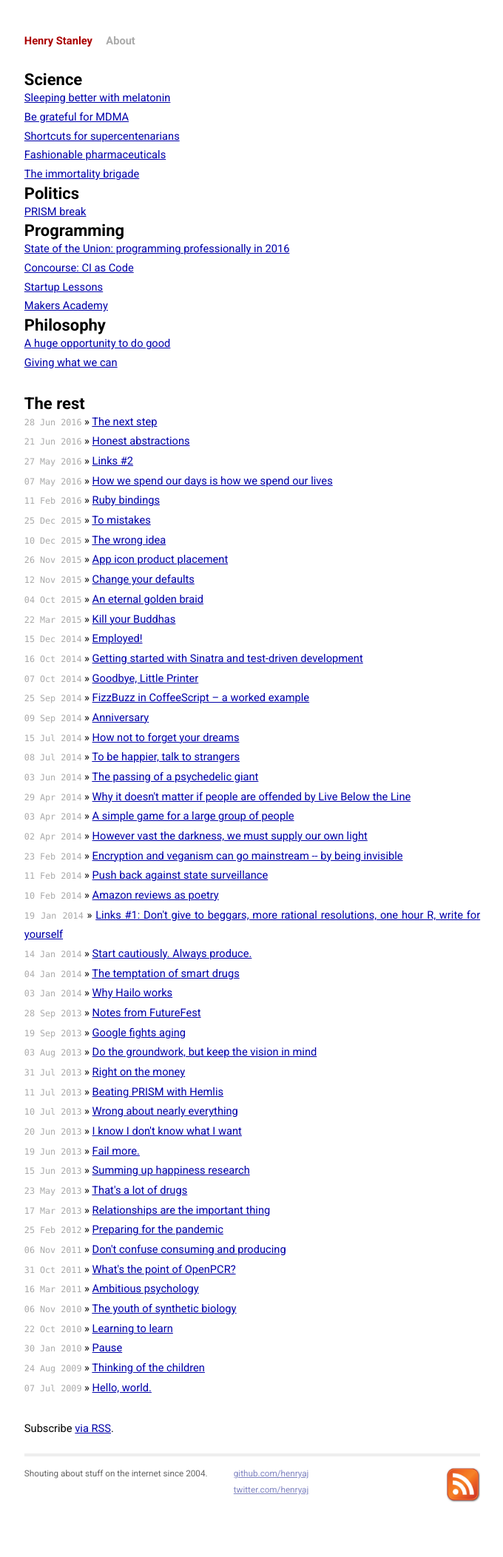
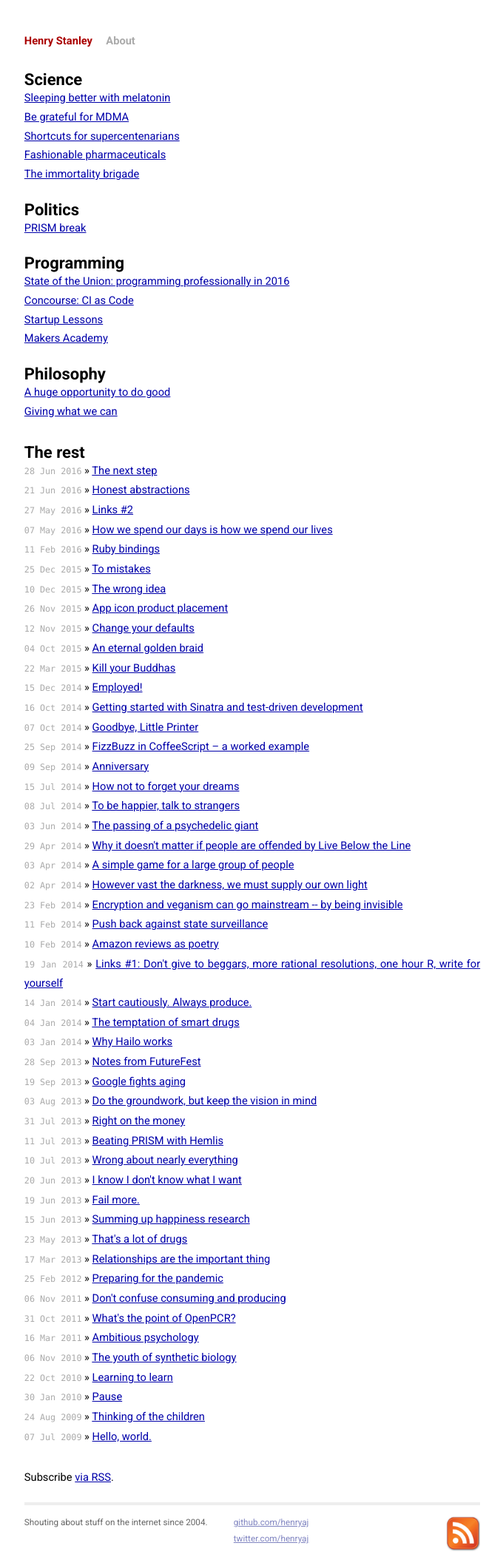
Before and after one commit to henryaj/blog-old, a Jekyll site: the page built from index.html, in a window 1280 px wide. Shown: the whole page at 74% size, without its empty margins (299-979 px from the left). Built offline with Jekyll 4.4.1, drawn with Linux system fonts in a browser that asks for light colours; before the commit the page ends 2039 px from its top, so only the background shows below that.

Commit message:
Unfuck CSS spacing

```diff
--- a/css/screen.css
+++ b/css/screen.css
@@ -29,6 +29,10 @@ h1, h2, h3, h4, h5, h6 {
 
 h1 {
   margin-bottom: 1em;
+}
+
+h2 {
+  margin-top: 1em;
 }
 
 p {
```
Lines whose indentation alone changed are shown as unchanged.
